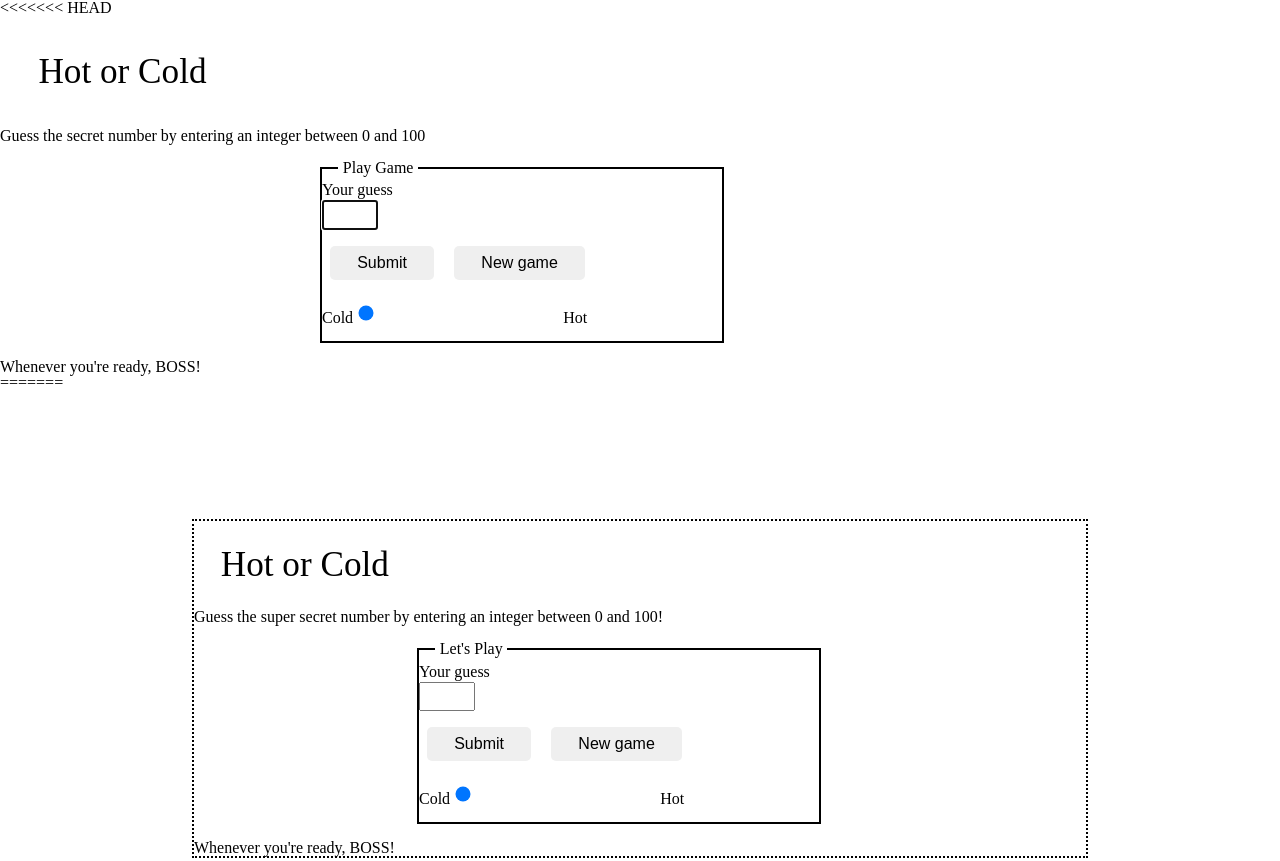
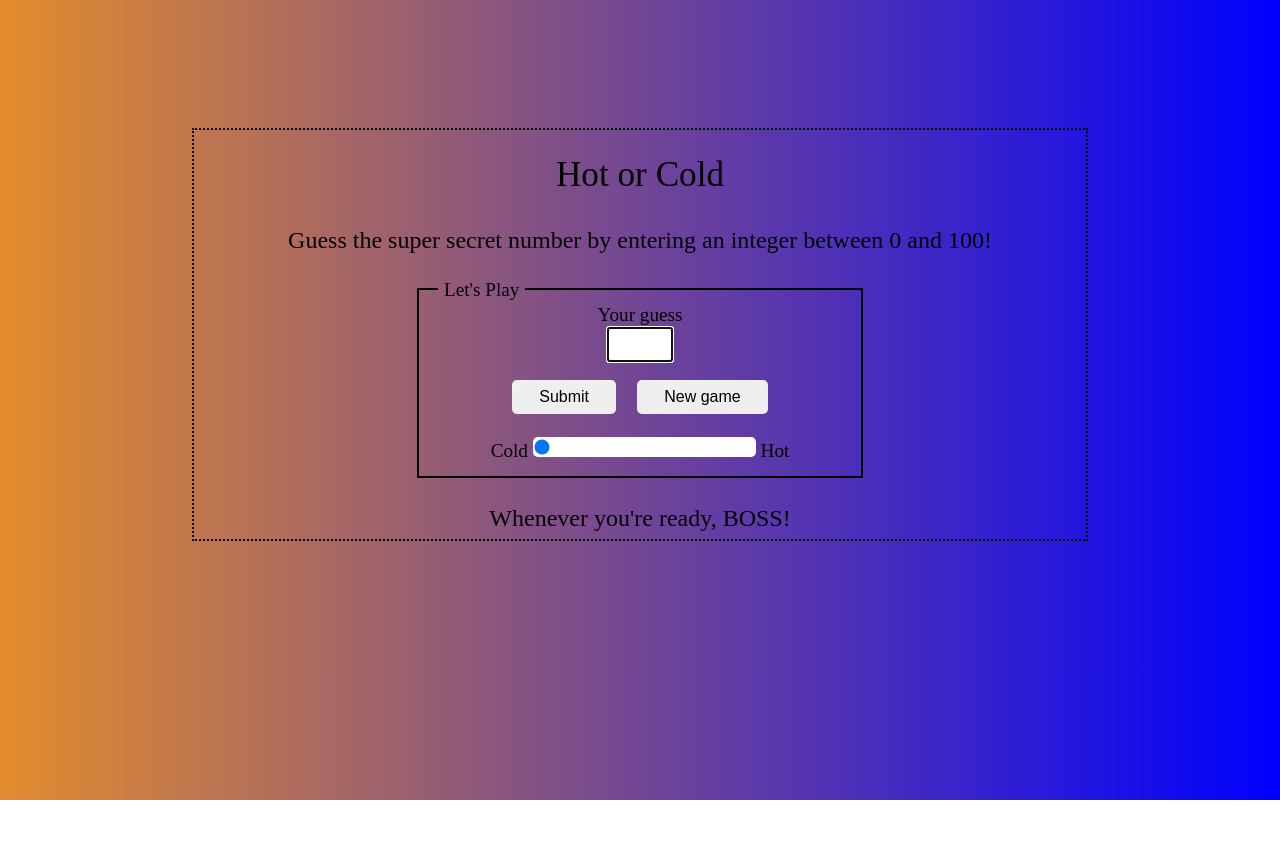
Before and after one commit to andela-calim/hot-or-cold, a plain HTML site: page index.html in a window 1280 px wide. Shown: the top 861 px of the page. After the commit the page ends 800 px from the top, so only its background shows below. Drawn offline with Linux system fonts and the light colour scheme.

Commit message:
Fix merge conflicts

```diff
--- a/css/main.css
+++ b/css/main.css
@@ -1,20 +1,6 @@
 
 @import 'css-reset.css';
 
-<<<<<<< HEAD
-body {
-	width: 100%;
-	text-align: center;
-	font-size: 1.2rem;
-	/*background: url("../img/bg-main.jpg") no-repeat;
-	background-size: cover;*/
-}
-h1 {
-	font-size: 2.5rem;
-	margin: 1%;
-	padding: 2%;
-}
-=======
 /************************
 **************^GENERALS*/
 body {
@@ -41,7 +27,6 @@ h1 {
 	padding: 2%;
 }
 
->>>>>>> gh-pages
 p {
 	font-size: 1.5rem;
 	padding: 1%;
--- a/index.html
+++ b/index.html
@@ -7,38 +7,6 @@
 		<title>Hot or Cold</title>
 	</head>
 	<body>
-<<<<<<< HEAD
-		<header>
-			<h1>Hot or Cold</h1>
-		</header>
-		<section id="description">
-			<p>Guess the secret number by entering an integer between 0 and 100</p>
-		</section>
-		<section id="main-game">
-			<fieldset>
-				<legend>Play Game</legend>
-				<div id="guesstimate">
-					<label for="guess">Your guess</label>
-					<input type="text" id="guess" name="user_guess" maxlength="3" required>
-				</div>
-				<div id="buttons">
-					<button type="submit" id="submitBtn">Submit</button>
-					<button type="submit" id="newGameBtn">New game</button>
-				</div>
-				<div id="slider">
-					Cold
-					<input id="slide" type="range" min="0" max="100" step="1" value="0">
-					Hot
-				</div>
-			</fieldset>
-
-
-			<div>
-			<p id="visuals">Whenever you're ready, BOSS!</p>
-			</div>
-		</section>
-
-=======
 		<div id="container">
 			<header>
 				<h1><span class="hot">Hot</span> or <span class="cold">Cold</span></h1>
@@ -70,7 +38,6 @@
 				</div>
 			</section>
     </div>
->>>>>>> gh-pages
 		<script src="js/game.js"></script>
 	</body>
 </html>
```
